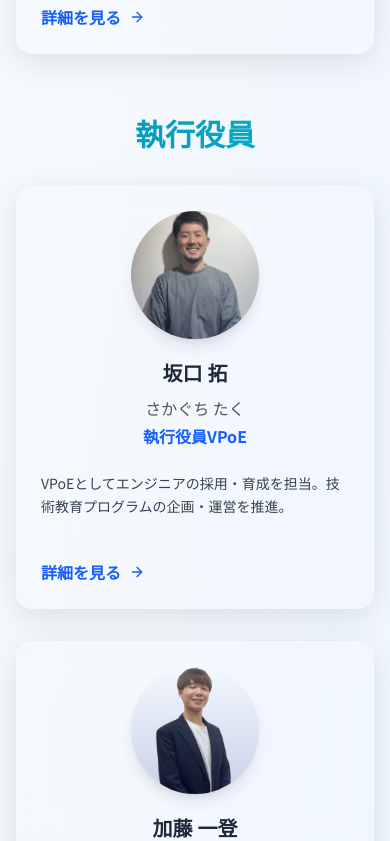
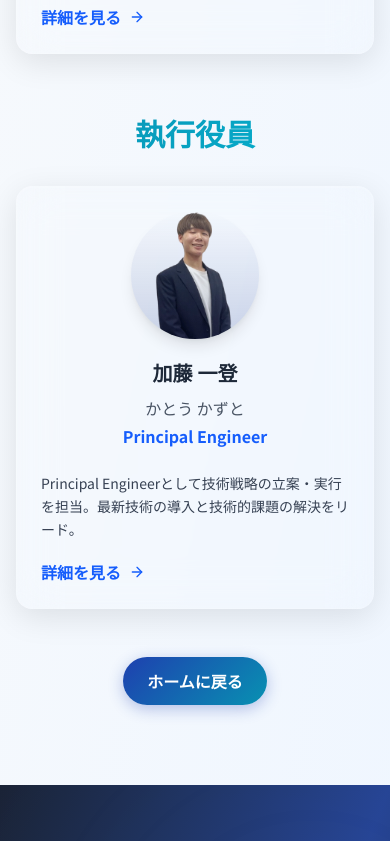
Before and after one commit to taku-saka/rise-tech, a Next.js app: page /company/executives in a window 390 px wide. Shown: the part 1156-1997 px from the top of the page. Built offline with nearby package versions, Linux system fonts and the light colour scheme.

Commit message:
ホームページ更新

```diff
--- a/src/app/company/executives/page.tsx
+++ b/src/app/company/executives/page.tsx
@@ -23,13 +23,21 @@ const ExecutivesPage = () => {
           </h2>
           {(() => {
             const filteredExecutives = executives.filter((exec) => exec.type === "executive");
-            const gridColsClass =
-              filteredExecutives.length === 2
-                ? "grid-cols-1 md:grid-cols-2"
-                : "grid-cols-1 md:grid-cols-2 lg:grid-cols-3";
+            const count = filteredExecutives.length;
+            let gridColsClass = "grid-cols-1 md:grid-cols-2 lg:grid-cols-3";
+            let containerClass = "";
+
+            if (count === 1) {
+              gridColsClass = "grid-cols-1";
+              containerClass = "md:max-w-md md:mx-auto";
+            } else if (count % 3 === 0) {
+              gridColsClass = "grid-cols-1 md:grid-cols-2 lg:grid-cols-3";
+            } else if (count % 2 === 0) {
+              gridColsClass = "grid-cols-1 md:grid-cols-2";
+            }
 
             return (
-              <div className={`grid ${gridColsClass} gap-8 items-stretch`}>
+              <div className={`grid ${gridColsClass} gap-8 items-stretch ${containerClass}`}>
                 {filteredExecutives.map((executive, index) => (
                   <Link
                     href={`/company/executives/${executive.id}`}
@@ -84,13 +92,21 @@ const ExecutivesPage = () => {
           </h2>
           {(() => {
             const filteredExecutives = executives.filter((exec) => exec.type === "officer");
-            const gridColsClass =
-              filteredExecutives.length === 2
-                ? "grid-cols-1 md:grid-cols-2"
-                : "grid-cols-1 md:grid-cols-2 lg:grid-cols-3";
+            const count = filteredExecutives.length;
+            let gridColsClass = "grid-cols-1 md:grid-cols-2 lg:grid-cols-3";
+            let containerClass = "";
+
+            if (count === 1) {
+              gridColsClass = "grid-cols-1";
+              containerClass = "md:max-w-md md:mx-auto";
+            } else if (count % 3 === 0) {
+              gridColsClass = "grid-cols-1 md:grid-cols-2 lg:grid-cols-3";
+            } else if (count % 2 === 0) {
+              gridColsClass = "grid-cols-1 md:grid-cols-2";
+            }
 
             return (
-              <div className={`grid ${gridColsClass} gap-8 items-stretch`}>
+              <div className={`grid ${gridColsClass} gap-8 items-stretch ${containerClass}`}>
                 {filteredExecutives.map((executive, index) => (
                   <Link
                     href={`/company/executives/${executive.id}`}
--- a/src/app/company/overview/page.tsx
+++ b/src/app/company/overview/page.tsx
@@ -87,10 +87,23 @@ const CompanyOverviewPage = () => {
                   <p>藤井 謙治</p> */}
                 {/* <p className="">執行役員VPoE</p>
                 <p>熊谷 洸介</p> */}
-                <p className="">VPoE</p>
-                <p>坂口 拓</p>
+                {/* <p className="">VPoE</p>
+                <p>坂口 拓</p> */}
                 <p className="">Principal Engineer</p>
                 <p>加藤 一登</p>
+              </div>
+            </div>
+
+            <div className="grid md:grid-cols-3 gap-6 premium-reveal stagger-delay-6 p-2">
+              <div className="md:col-span-1">
+                <h3 className="font-serif text-lg font-bold text-gray-800 flex items-center">
+                  顧問弁護士
+                </h3>
+              </div>
+              <div className="md:col-span-2">
+                <p className="text-gray-700 flex items-center">
+                  東京新橋法律事務所
+                </p>
               </div>
             </div>
 
--- a/src/app/data/executives.ts
+++ b/src/app/data/executives.ts
@@ -82,24 +82,24 @@ export const executives = [
   //   message:
   //     "技術力と組織力の両面から、エンジニアが活躍できる環境を作ってまいります。",
   // },
-  {
-    id: "vpoe2",
-    name: "坂口 拓",
-    nameKana: "さかぐち たく",
-    position: "執行役員VPoE",
-    type: "officer",
-    image: "/image/executives/sakaguchi.jpg",
-    bio: "VPoEとしてエンジニアの採用・育成を担当。技術教育プログラムの企画・運営を推進。",
-    career: [
-      "2016年 - 京都大学大学院 卒業",
-      "2016年 - 某省庁へ入省",
-      "2024年 - 当社へ入社（システム開発エンジニア）",
-      "2025年 - VPoEに就任",
-    ],
-    expertise: ["技術教育", "採用戦略", "メンタリング", "システム設計"],
-    message:
-      "エンジニア一人ひとりの成長を支援し、技術力の向上に貢献してまいります。",
-  },
+  // {
+  //   id: "vpoe2",
+  //   name: "坂口 拓",
+  //   nameKana: "さかぐち たく",
+  //   position: "執行役員VPoE",
+  //   type: "officer",
+  //   image: "/image/executives/sakaguchi.jpg",
+  //   bio: "VPoEとしてエンジニアの採用・育成を担当。技術教育プログラムの企画・運営を推進。",
+  //   career: [
+  //     "2016年 - 京都大学大学院 卒業",
+  //     "2016年 - 某省庁へ入省",
+  //     "2024年 - 当社へ入社（システム開発エンジニア）",
+  //     "2025年 - VPoEに就任",
+  //   ],
+  //   expertise: ["技術教育", "採用戦略", "メンタリング", "システム設計"],
+  //   message:
+  //     "エンジニア一人ひとりの成長を支援し、技術力の向上に貢献してまいります。",
+  // },
   {
     id: "principal-engineer",
     name: "加藤 一登",
@@ -109,7 +109,7 @@ export const executives = [
     image: "/image/executives/kato.png",
     bio: "Principal Engineerとして技術戦略の立案・実行を担当。最新技術の導入と技術的課題の解決をリード。",
     career: [
-      "2021年 - 九州オリンピア工業株式会社の開発課に入社",
+      "2021年 - 燃焼機器メーカーの開発課に新卒で入社",
       "2024年 - 当グループ会社のCyber Vision合同会社に入社",
       "2024年 - 当社へ入社（システム開発エンジニア）",
       "2025年 - Principal Engineerに就任",
```
